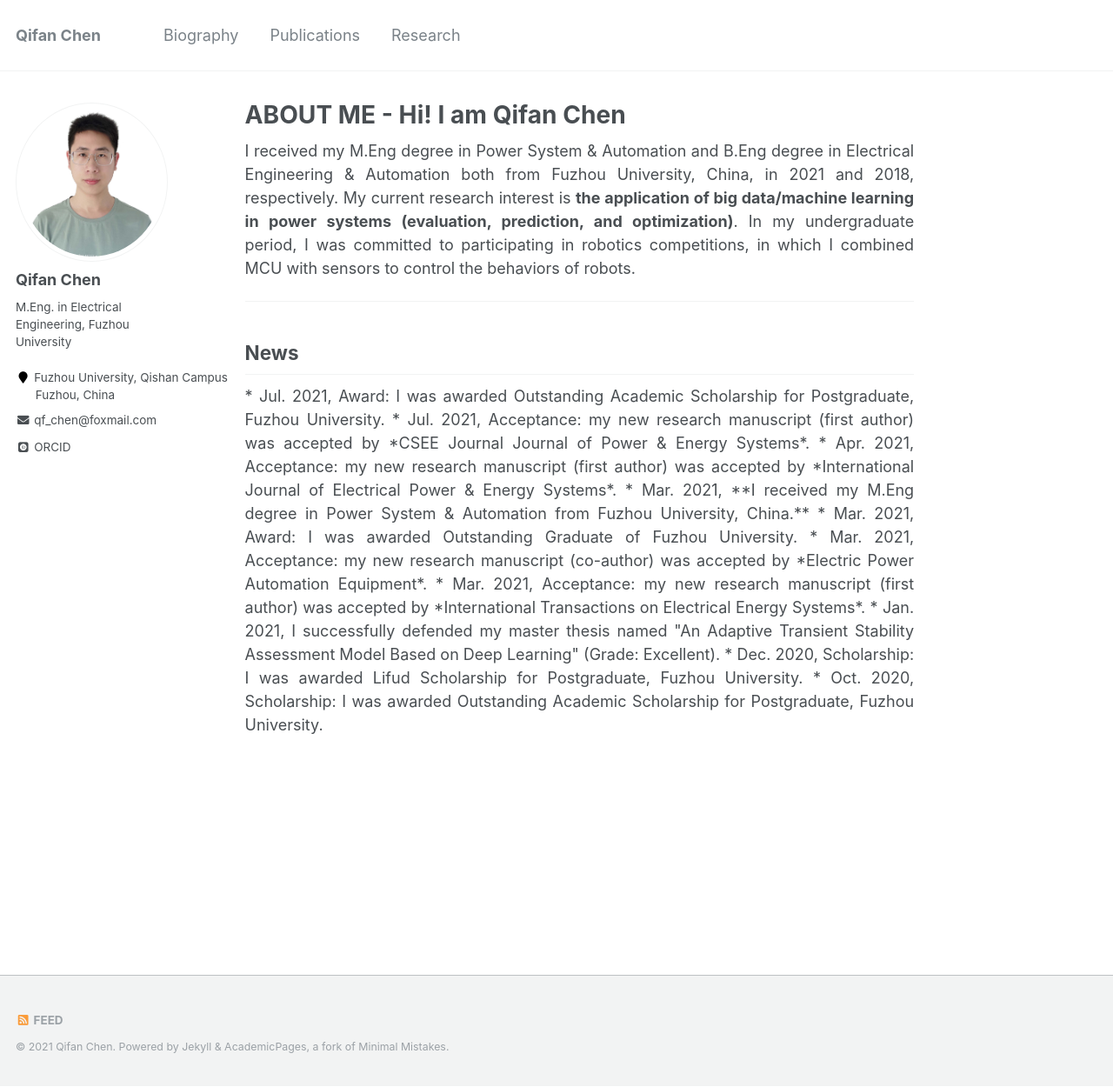
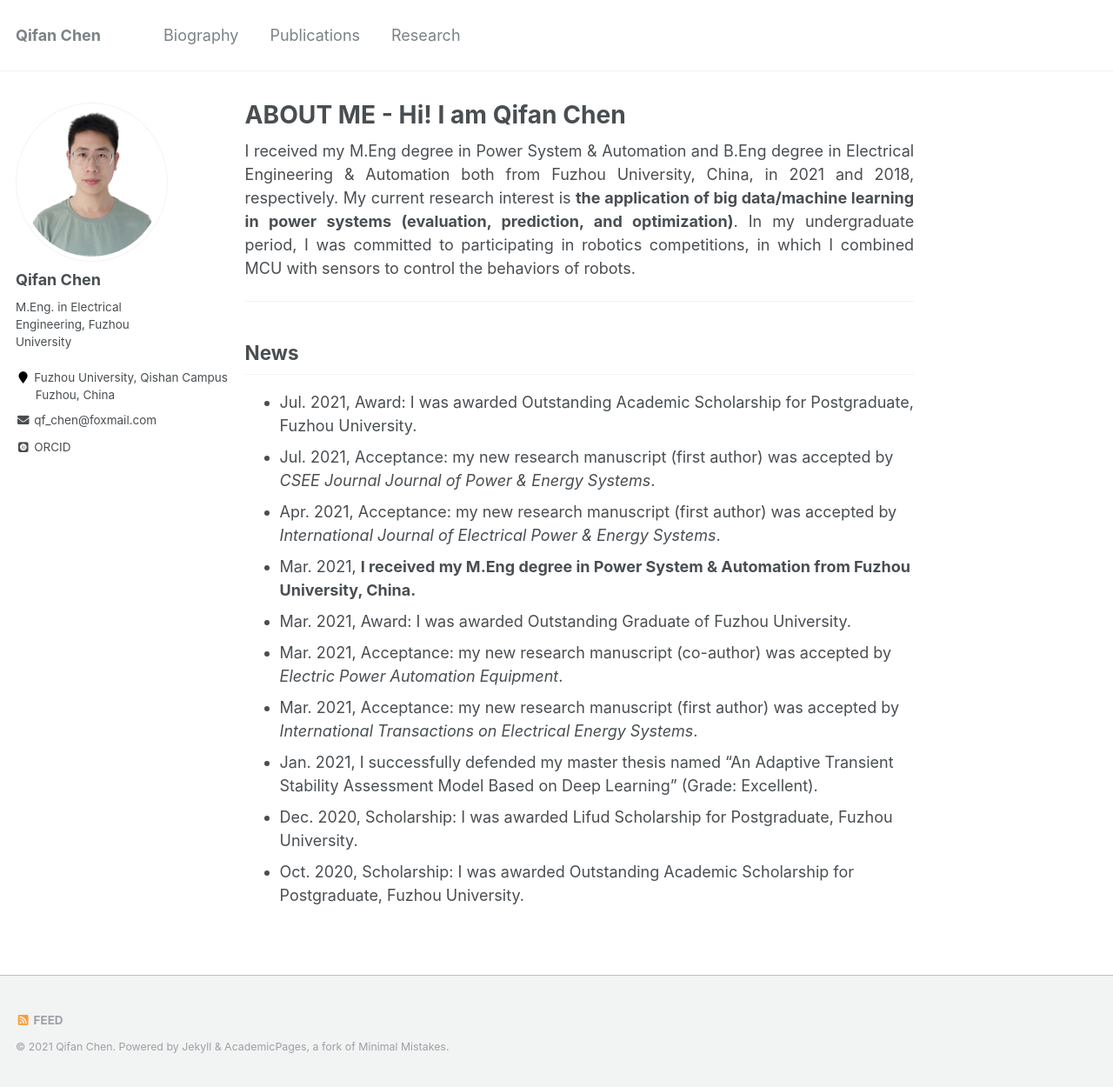
Before and after one commit to ChQf/ChQf.github.io, a Jekyll site: the page built from _pages/about.md, in a window 1280 px wide and 1250 px high. Shown: the whole window at 87% size. Built offline with Jekyll 4.4.1, drawn with Linux system fonts in a browser that asks for light colours; some web fonts are replaced.

Commit message:
Update about.md

```diff
--- a/_pages/about.md
+++ b/_pages/about.md
@@ -16,7 +16,6 @@ In my undergraduate period, I was committed to participating in robotics competi
 
 ## News
 
-<p style="text-align:justify; text-justify:inter-ideograph;">
 * Jul. 2021, Award: I was awarded Outstanding Academic Scholarship for Postgraduate, Fuzhou University.
 * Jul. 2021, Acceptance: my new research manuscript (first author) was accepted by *CSEE Journal Journal of Power & Energy Systems*.
 * Apr. 2021, Acceptance: my new research manuscript (first author) was accepted by *International Journal of Electrical Power & Energy Systems*.
```
